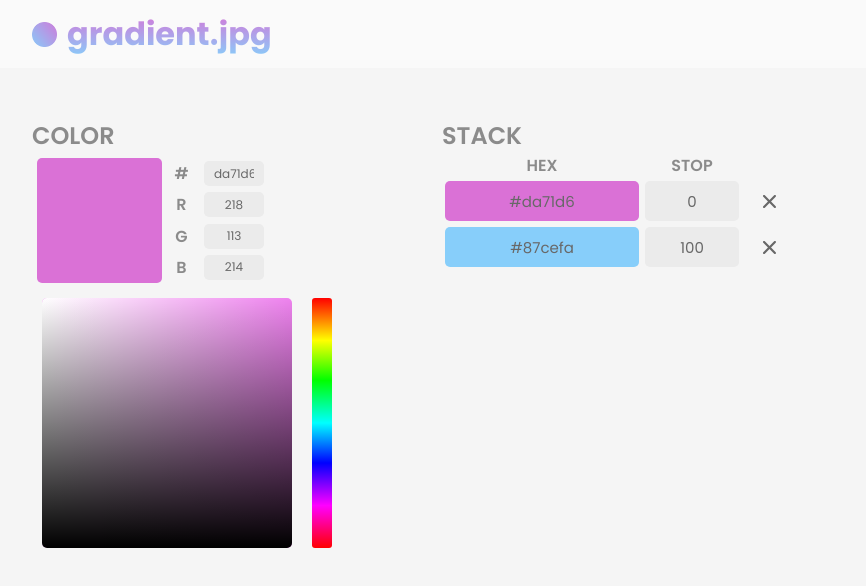
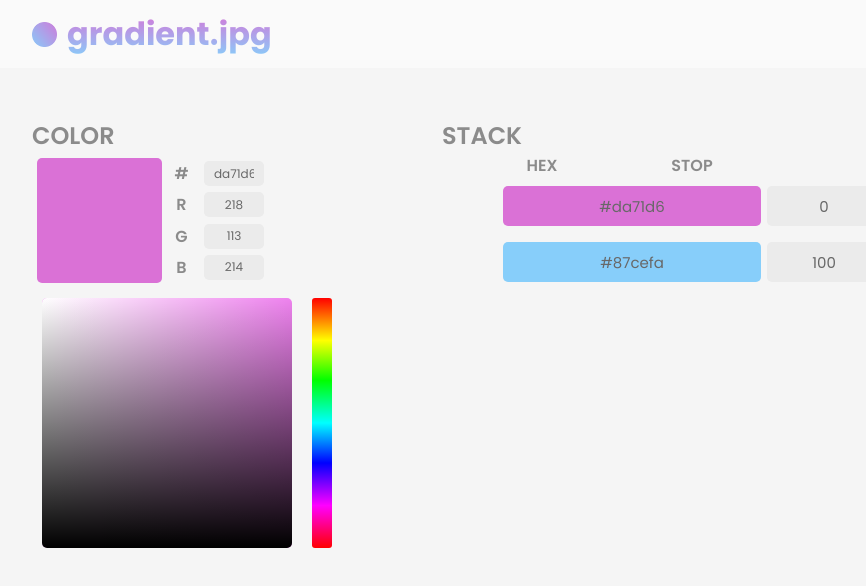
Before and after one commit to karenying/gradient.png, a React (Create React App) app: page / in a window 1280 px wide. Shown: the top 586 px of the page, without its empty margins (18-884 px from the left). Built offline with nearby package versions, Linux system fonts and the light colour scheme.

Commit message:
Add hover

```diff
--- a/src/App.css
+++ b/src/App.css
@@ -10,6 +10,7 @@
     --label-gray: #8b8b8b;
     --input-bg-gray: #ebebeb;
     --input-text-gray: #686868;
+    --hover-gray: #cecece;
 }
 
 .App {
--- a/src/Components/Stack/StackItem.js
+++ b/src/Components/Stack/StackItem.js
@@ -1,6 +1,6 @@
 import React from 'react';
 import '../../Styles/Stack/StackItem.css';
-import { IoIosClose } from 'react-icons/io';
+import { IoIosMenu, IoIosClose } from 'react-icons/io';
 import { INPUT_TEXT_GRAY } from '../../Utils/hexConstants';
 
 class StackItem extends React.Component {
@@ -10,13 +10,30 @@ class StackItem extends React.Component {
         const { hex, stop } = this.props;
         return (
             <div className='stackitem-container'>
+                <div className='stackitem-icon-container'>
+                    <div className='stackitem-icon'>
+                        <IoIosMenu
+                            size='25px'
+                            color={INPUT_TEXT_GRAY}
+                            style={{ padding: '5px', marginRight: '10px' }}
+                        />
+                    </div>
+                </div>
                 <input
                     type='text'
                     value={hex}
                     style={{ backgroundColor: hex }}
                 ></input>
                 <input type='number' value={stop}></input>
-                <IoIosClose size='35px' color={INPUT_TEXT_GRAY} />
+                <div className='stackitem-icon-container'>
+                    <div className='stackitem-icon'>
+                        <IoIosClose
+                            size='35px'
+                            color={INPUT_TEXT_GRAY}
+                            style={{ marginLeft: '10px' }}
+                        />
+                    </div>
+                </div>
             </div>
         );
     }
--- a/src/Styles/Stack/Stack.css
+++ b/src/Styles/Stack/Stack.css
@@ -2,6 +2,7 @@
     margin: 50px;
     display: flex;
     flex-direction: column;
+    width: 500px;
 }
 
 .stack-container h2 {
--- a/src/Styles/Stack/StackItem.css
+++ b/src/Styles/Stack/StackItem.css
@@ -1,19 +1,23 @@
 .stackitem-container {
     display: grid;
-    width: 400px;
-    grid-template-columns: 50% 25% 25%;
+    grid-template-columns: 10% 55% 25% 10%;
+    width: auto;
     grid-template-rows: 100%;
     align-items: center;
+    padding: 5px 10px;
+    border-radius: 5px;
 }
 
 .stackitem-container svg {
     cursor: pointer;
-    margin-left: 10px;
+}
+
+.stackitem-container svg {
+    transition: transform 0.1s;
 }
 
 .stackitem-container svg:hover {
-    background-color: var(--input-bg-gray);
-    border-radius: 20px;
+    transform: scale(1.15);
 }
 
 .stackitem-container input {
@@ -21,5 +25,19 @@
     font-size: 15px;
 }
 
-.stackitem-container input[type='text'] {
+.stackitem-icon-container {
+    width: 48px;
 }
+
+.stackitem-icon {
+    display: none;
+}
+
+.stackitem-container:hover .stackitem-icon {
+    display: flex;
+    align-items: center;
+}
+
+.stackitem-container:hover {
+    background-color: var(--hover-gray);
+}
```
